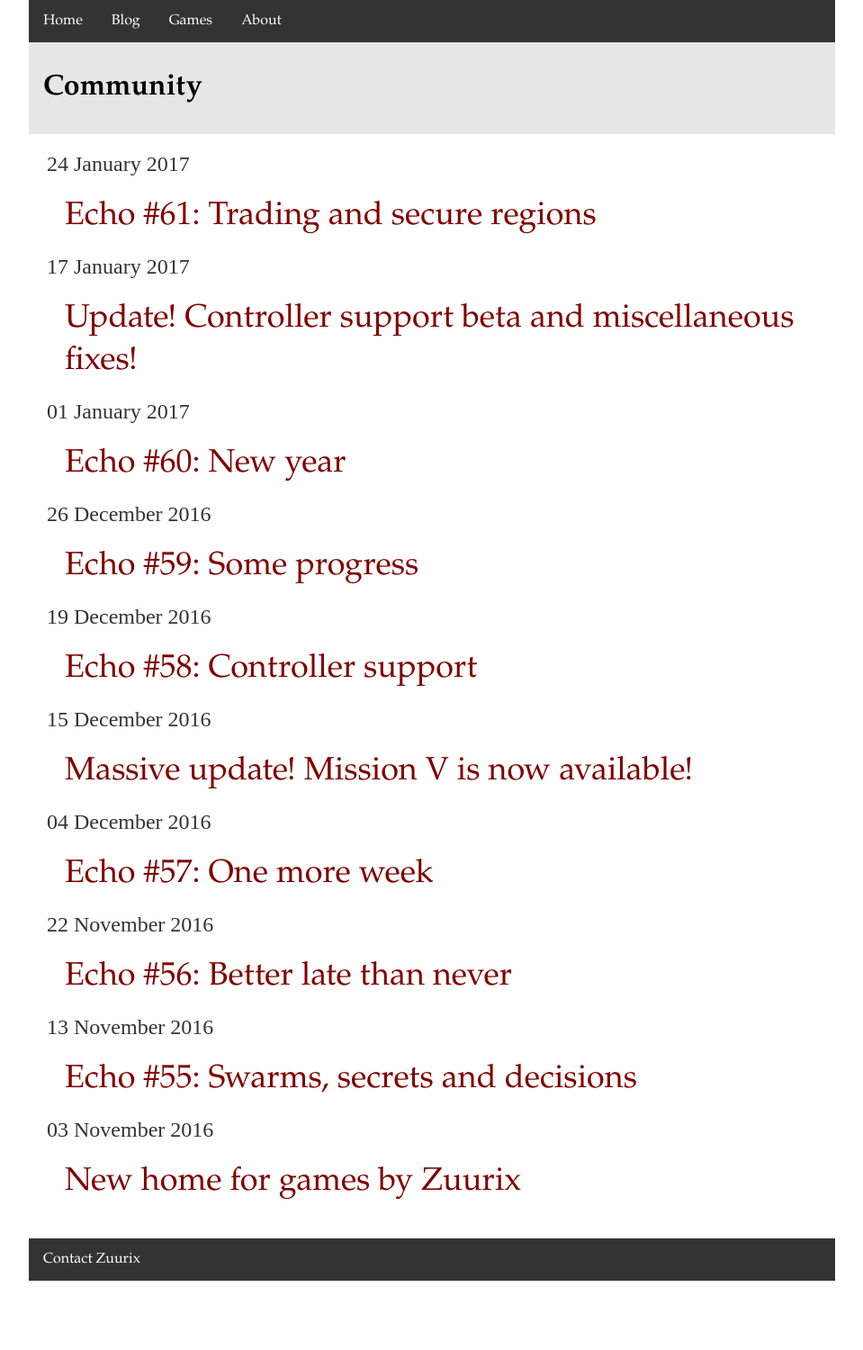
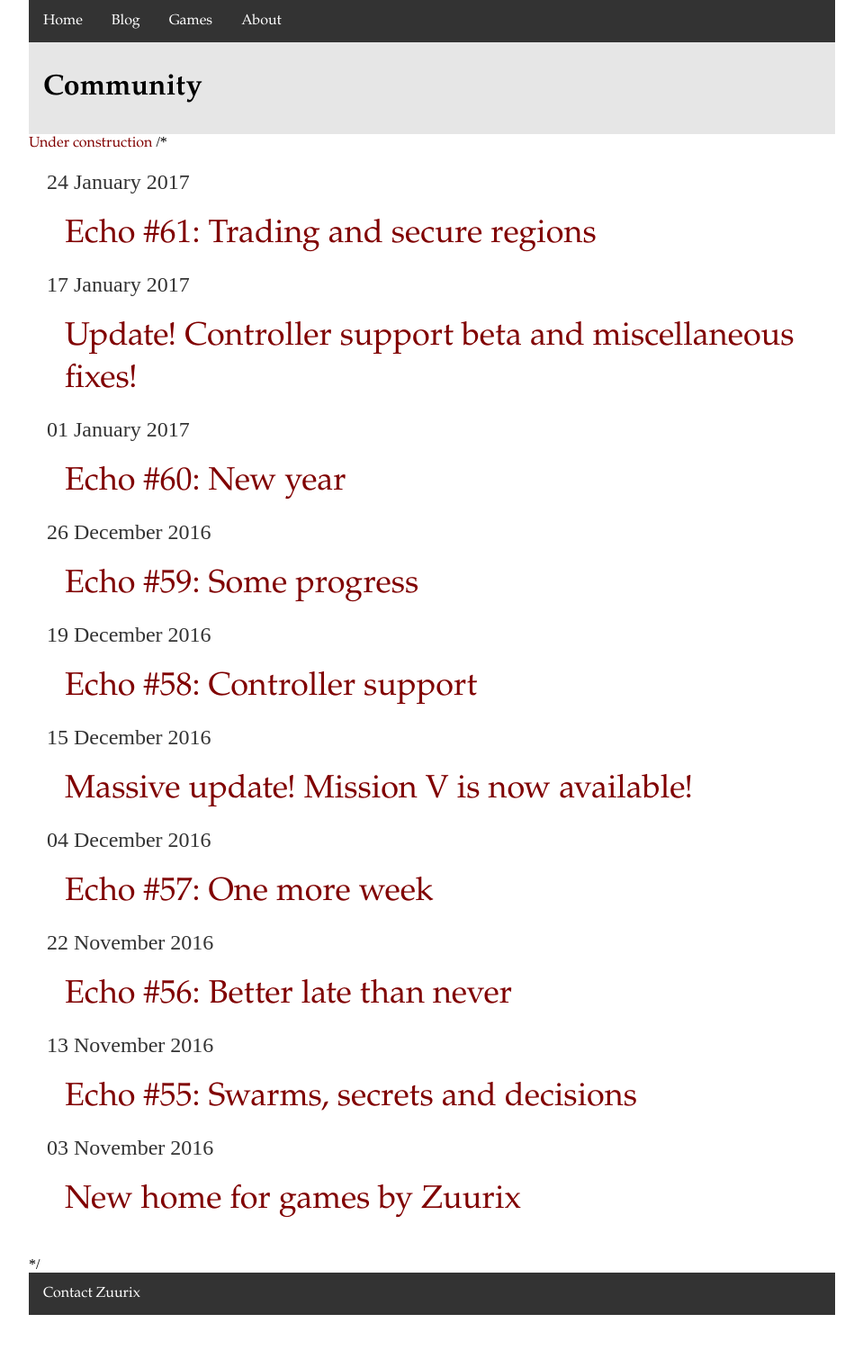
Before and after one commit to Phoebe3663/Zuurix.github.io, a Jekyll site: the page built from blog/index.html, in a window 1280 px wide, cut to the strip 312-1833 px from the top of the page. Shown: the top 1500 px of the strip at 90% size, without its empty margins (160-1119 px from the left). Built offline with Jekyll 4.4.1, drawn with Linux system fonts in a browser that asks for light colours.

Commit message:
Blog page update
Now it's community page

```diff
--- a/blog/index.html
+++ b/blog/index.html
@@ -4,9 +4,11 @@ title: Zuurix.com - Community
 ---
 	<h1>Community</h1>
 
-	<ul class="posts">
+	<a>Under construction</a>
+
+	/*<ul class="posts">
   	  {% for post in site.posts %}
           <span>{{ post.date | date_to_long_string }}</span>
 	  <li> <a href="{{ post.url }}" title="{{ post.title }}">{{ post.title }}</a></li>
   	  {% endfor %}
-  	</ul>
+  	</ul>*/
```
